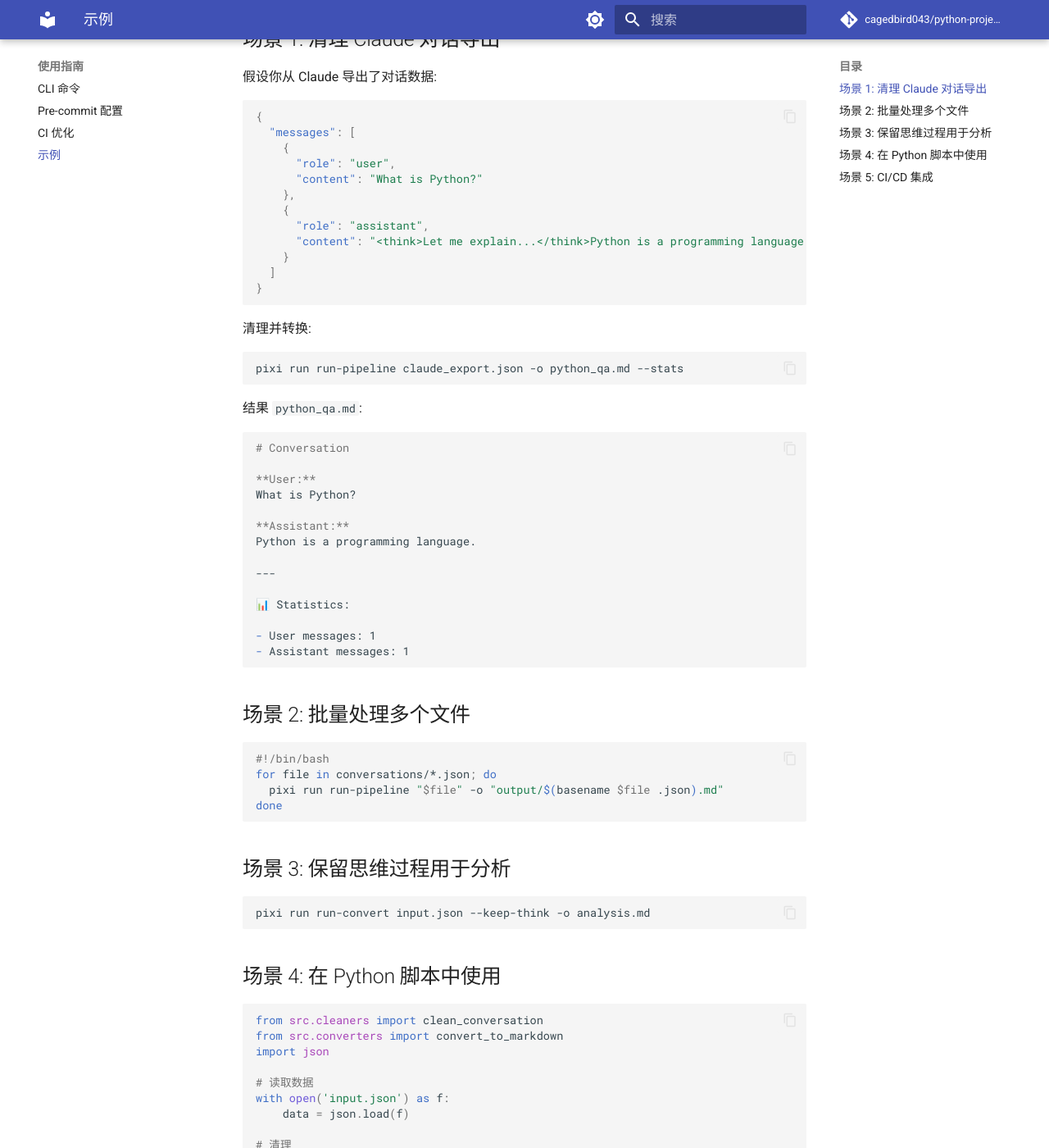
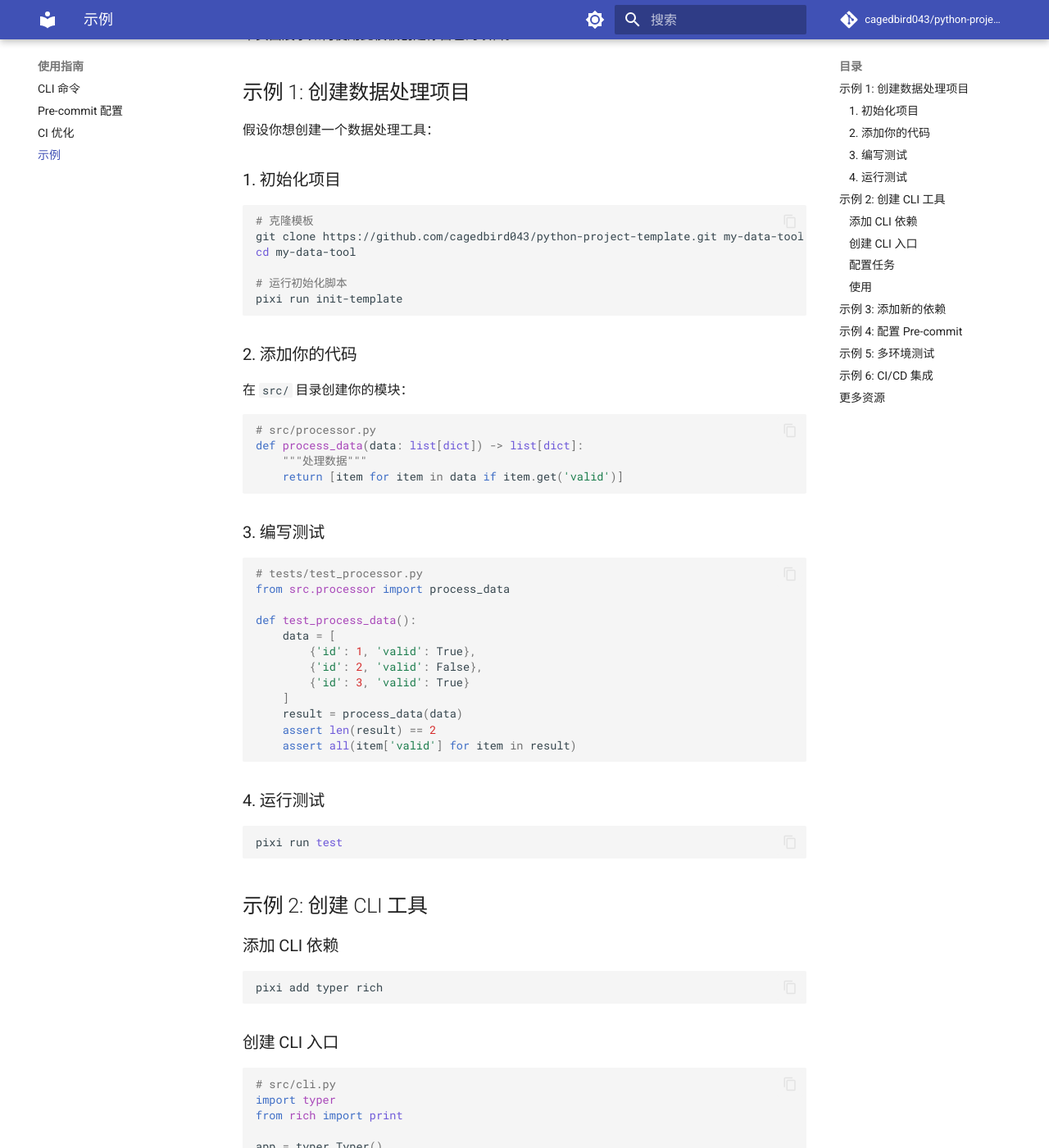
Before and after one commit to cagedbird043/python-project-template, an MkDocs documentation site: the page built from docs/guide/examples.md, in a window 1280 px wide and 1400 px high, scrolled down 198 px. Shown: the whole window at 82% size. Built offline with MkDocs 1.6.1 and Material for MkDocs 9.7.7, drawn with Linux system fonts in a browser that asks for light colours; comment, search, counter and statistics services are not loaded; some of the changed text lies outside the part shown.

Commit message:
docs: 修复文档内容，移除 ConvoSync 特定内容
- 将 CLI 文档改为通用的 Pixi 任务使用说明
- 将示例改为如何使用模板创建项目
- 移除对不存在的 API 文档的引用
- 使文档内容与模板项目相匹配

````diff
--- a/docs/guide/examples.md
+++ b/docs/guide/examples.md
@@ -1,99 +1,154 @@
-# 示例
+# 使用示例
 
-## 场景 1: 清理 Claude 对话导出
+本页面展示如何使用此模板创建你自己的项目。
 
-假设你从 Claude 导出了对话数据:
+## 示例 1: 创建数据处理项目
 
-```json
-{
-  "messages": [
-    {
-      "role": "user",
-      "content": "What is Python?"
-    },
-    {
-      "role": "assistant",
-      "content": "<think>Let me explain...</think>Python is a programming language."
-    }
-  ]
-}
+假设你想创建一个数据处理工具：
+
+### 1. 初始化项目
+
+```bash
+# 克隆模板
+git clone https://github.com/cagedbird043/python-project-template.git my-data-tool
+cd my-data-tool
+
+# 运行初始化脚本
+pixi run init-template
 ```
 
-清理并转换:
+### 2. 添加你的代码
+
+在 `src/` 目录创建你的模块：
+
+```python
+# src/processor.py
+def process_data(data: list[dict]) -> list[dict]:
+    """处理数据"""
+    return [item for item in data if item.get('valid')]
+```
+
+### 3. 编写测试
+
+```python
+# tests/test_processor.py
+from src.processor import process_data
+
+def test_process_data():
+    data = [
+        {'id': 1, 'valid': True},
+        {'id': 2, 'valid': False},
+        {'id': 3, 'valid': True}
+    ]
+    result = process_data(data)
+    assert len(result) == 2
+    assert all(item['valid'] for item in result)
+```
+
+### 4. 运行测试
 
 ```bash
-pixi run run-pipeline claude_export.json -o python_qa.md --stats
+pixi run test
 ```
 
-结果 `python_qa.md`:
+## 示例 2: 创建 CLI 工具
 
-```markdown
-# Conversation
+### 添加 CLI 依赖
 
-**User:**
-What is Python?
-
-**Assistant:**
-Python is a programming language.
-
----
-
-📊 Statistics:
-
-- User messages: 1
-- Assistant messages: 1
+```bash
+pixi add typer rich
 ```
 
-## 场景 2: 批量处理多个文件
+### 创建 CLI 入口
+
+```python
+# src/cli.py
+import typer
+from rich import print
+
+app = typer.Typer()
+
+@app.command()
+def hello(name: str):
+    """问候用户"""
+    print(f"[bold green]Hello {name}![/bold green]")
+
+if __name__ == "__main__":
+    app()
+```
+
+### 配置任务
+
+在 `pixi.toml` 添加：
+
+```toml
+[tasks]
+cli = "python -m src.cli"
+```
+
+### 使用
 
 ```bash
-#!/bin/bash
-for file in conversations/*.json; do
-  pixi run run-pipeline "$file" -o "output/$(basename $file .json).md"
-done
+pixi run cli hello World
+# Output: Hello World!
 ```
 
-## 场景 3: 保留思维过程用于分析
+## 示例 3: 添加新的依赖
 
 ```bash
-pixi run run-convert input.json --keep-think -o analysis.md
+# 添加生产依赖
+pixi add requests pandas
+
+# 添加开发依赖
+pixi add --feature dev pytest-cov
+
+# 添加文档依赖
+pixi add --feature docs mkdocs-material
 ```
 
-## 场景 4: 在 Python 脚本中使用
+## 示例 4: 配置 Pre-commit
 
-```python
-from src.cleaners import clean_conversation
-from src.converters import convert_to_markdown
-import json
+模板已经包含 pre-commit 配置，你可以自定义：
 
-# 读取数据
-with open('input.json') as f:
-    data = json.load(f)
-
-# 清理
-cleaned = clean_conversation(data, remove_think=True)
-
-# 转换
-markdown = convert_to_markdown(
-    cleaned,
-    title="My Conversation",
-    add_stats=True
-)
-
-# 保存
-with open('output.md', 'w') as f:
-    f.write(markdown)
+```yaml
+# .pre-commit-config.yaml
+repos:
+  - repo: https://github.com/astral-sh/ruff-pre-commit
+    rev: v0.8.4
+    hooks:
+      - id: ruff
+        args: [--fix]
+      - id: ruff-format
 ```
 
-## 场景 5: CI/CD 集成
+## 示例 5: 多环境测试
 
-在 GitHub Actions 中使用:
+测试多个 Python 版本：
 
-```yaml
-- name: Process conversations
-  run: |
-    pixi install
-    pixi run run-pipeline data/conversations.json -o docs/processed.md
+```bash
+# Python 3.12
+pixi run test-312
+
+# Python 3.13
+pixi run test-313
+
+# Python 3.14
+pixi run test-314
 ```
 
-更多示例请查看 [examples/](../../examples/) 目录。
+## 示例 6: CI/CD 集成
+
+模板已包含 GitHub Actions 配置，会自动：
+
+- 运行测试
+- 检查代码质量
+- 构建项目
+- 发布文档
+
+你可以根据需要修改 `.github/workflows/` 下的文件。
+
+## 更多资源
+
+- [CLI 命令参考](cli.md)
+- [Pre-commit 配置](pre-commit.md)
+- [CI 优化指南](ci-optimization.md)
````
Also changed, not shown: docs/guide/cli.md (+108 -123 lines).
